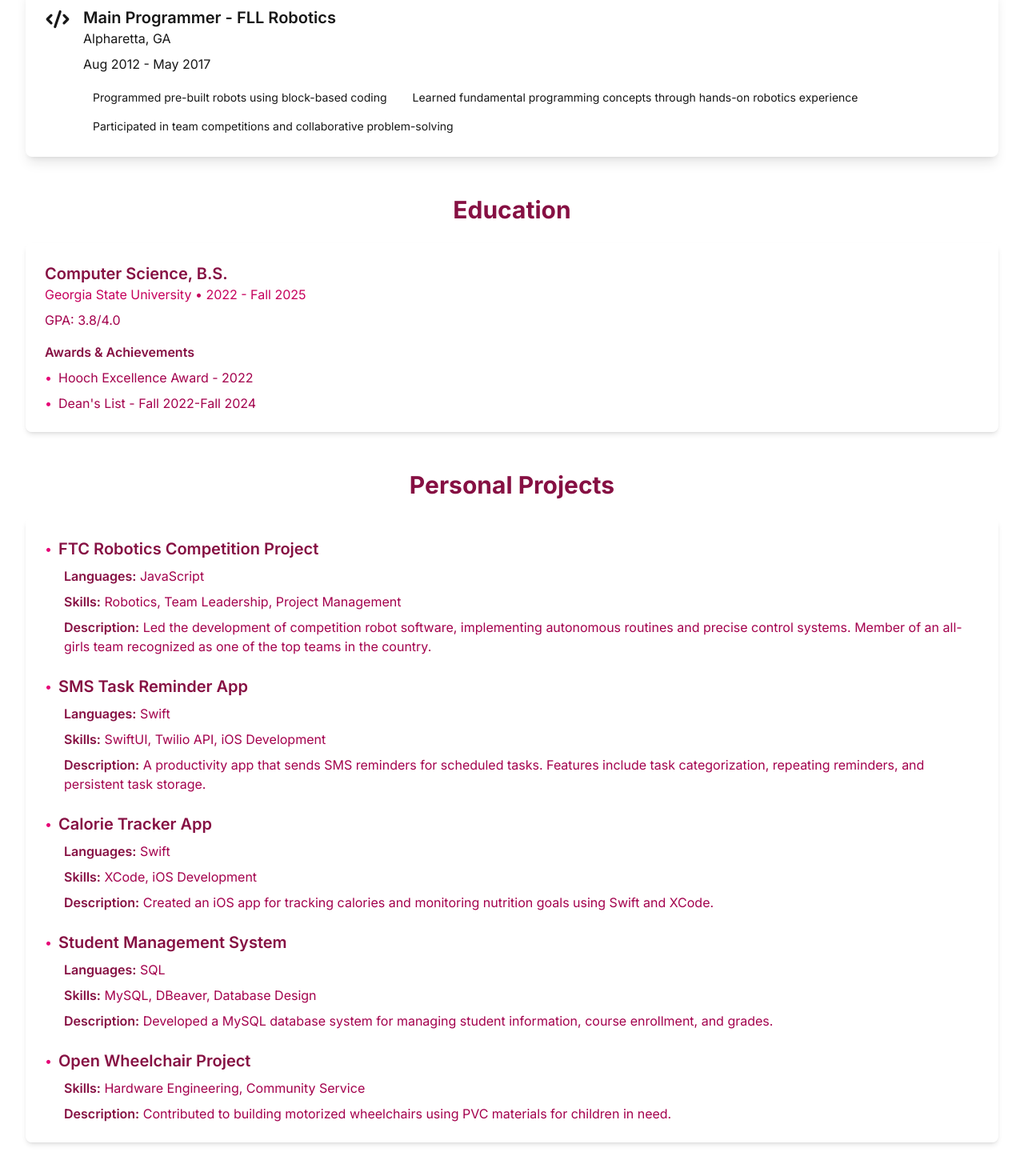
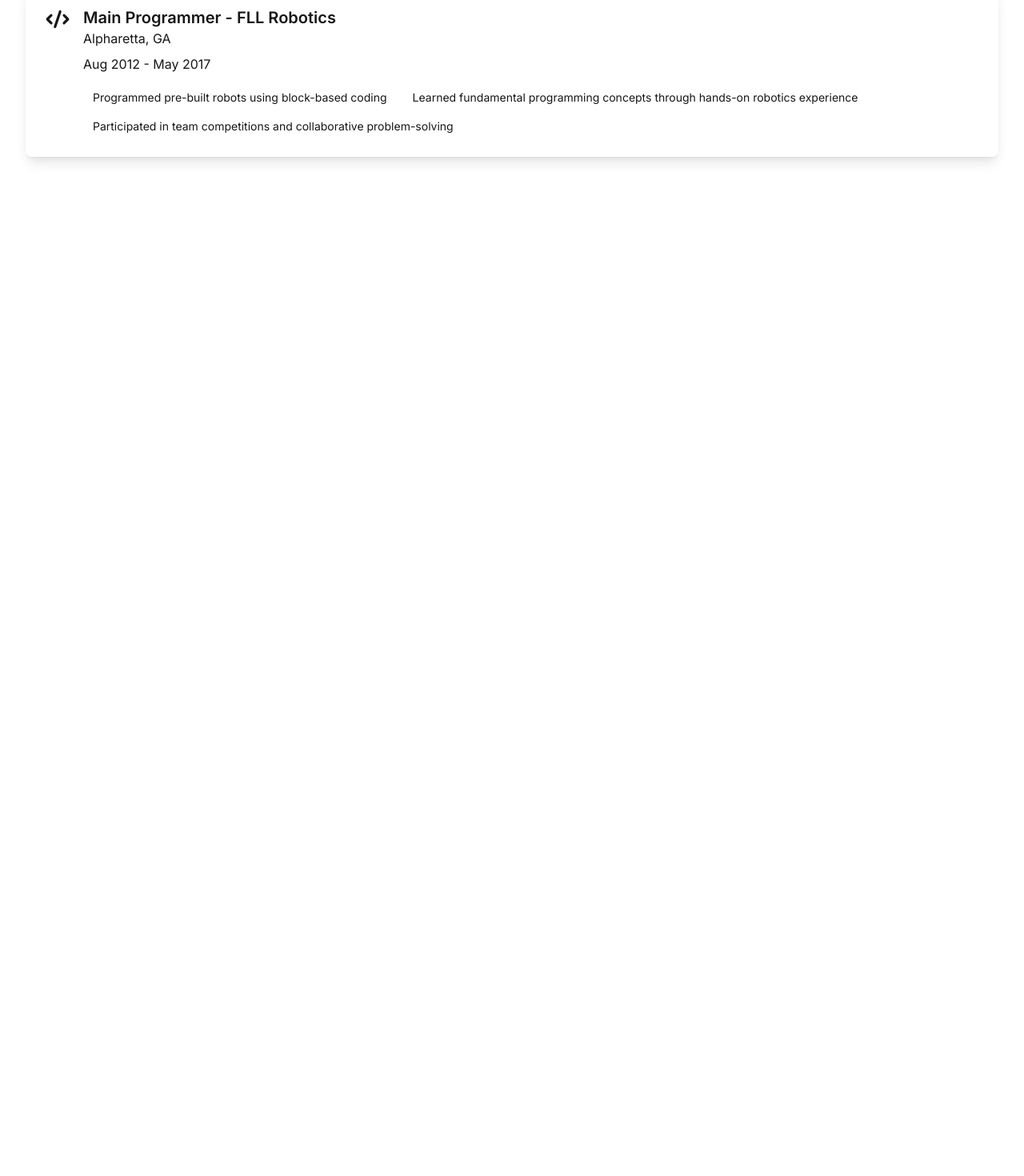
Before and after one commit to kaylahurd/portfolio, a Next.js app: page /experience in a window 1280 px wide. Shown: the part 2072-3542 px from the top of the page at 80% size. After the commit the page ends 2316 px from the top, so only its background shows below. Built offline with nearby package versions, Linux system fonts and the light colour scheme.

Commit message:
Fix unescaped apostrophes in experience and projects pages

```diff
--- a/app/experience/page.tsx
+++ b/app/experience/page.tsx
@@ -101,7 +101,7 @@ export default function Experience() {
         >
           <h1 className="text-4xl font-bold text-custom-black-50 mb-4">My Experience</h1>
           <p className="text-lg text-custom-black-200">
-            Here's a timeline of my professional journey
+            Here&apos;s a timeline of my professional journey
           </p>
         </motion.div>
 
@@ -139,134 +139,6 @@ export default function Experience() {
             </motion.div>
           ))}
         </div>
-
-        {/* Education Section */}
-        <motion.div
-          initial={{ opacity: 0, y: 20 }}
-          animate={{ opacity: 1, y: 0 }}
-          transition={{ delay: 0.5 }}
-          className="mt-12"
-        >
-          <h2 className="text-3xl font-bold text-pink-900 dark:text-pink-100 mb-6 text-center">Education</h2>
-          <div className="bg-white/80 dark:bg-pink-800/80 rounded-lg shadow-md backdrop-blur-sm p-6">
-            <h3 className="text-xl font-semibold text-pink-900 dark:text-pink-100">Computer Science, B.S.</h3>
-            <p className="text-pink-700 dark:text-pink-300 mb-2">Georgia State University • 2022 - Fall 2025</p>
-            <p className="text-pink-800 dark:text-pink-200">GPA: 3.8/4.0</p>
-            <div className="mt-4">
-              <h4 className="font-semibold text-pink-900 dark:text-pink-100 mb-2">Awards & Achievements</h4>
-              <ul className="space-y-2">
-                <li className="text-pink-800 dark:text-pink-200 flex items-center">
-                  <span className="mr-2 text-pink-600 dark:text-pink-300">•</span>
-                  Hooch Excellence Award - 2022
-                </li>
-                <li className="text-pink-800 dark:text-pink-200 flex items-center">
-                  <span className="mr-2 text-pink-600 dark:text-pink-300">•</span>
-                  Dean&apos;s List - Fall 2022-Fall 2024
-                </li>
-              </ul>
-            </div>
-          </div>
-        </motion.div>
-
-        {/* Personal Projects Section */}
-        <motion.div
-          initial={{ opacity: 0, y: 20 }}
-          animate={{ opacity: 1, y: 0 }}
-          transition={{ delay: 0.6 }}
-          className="mt-12"
-        >
-          <h2 className="text-3xl font-bold text-pink-900 dark:text-pink-100 mb-6 text-center">Personal Projects</h2>
-          <div className="bg-white/80 dark:bg-pink-800/80 rounded-lg shadow-md backdrop-blur-sm p-6">
-            <div className="space-y-6">
-              <div>
-                <div className="flex items-center mb-2">
-                  <span className="mr-2 text-pink-600 dark:text-pink-300">•</span>
-                  <h3 className="text-xl font-semibold text-pink-900 dark:text-pink-100">FTC Robotics Competition Project</h3>
-                </div>
-                <div className="ml-6">
-                  <p className="text-pink-800 dark:text-pink-200 mb-2">
-                    <span className="font-semibold text-pink-900 dark:text-pink-100">Languages:</span> JavaScript
-                  </p>
-                  <p className="text-pink-800 dark:text-pink-200 mb-2">
-                    <span className="font-semibold text-pink-900 dark:text-pink-100">Skills:</span> Robotics, Team Leadership, Project Management
-                  </p>
-                  <p className="text-pink-800 dark:text-pink-200">
-                    <span className="font-semibold text-pink-900 dark:text-pink-100">Description:</span> Led the development of competition robot software, implementing autonomous routines and precise control systems. Member of an all-girls team recognized as one of the top teams in the country.
-                  </p>
-                </div>
-              </div>
-
-              <div>
-                <div className="flex items-center mb-2">
-                  <span className="mr-2 text-pink-600 dark:text-pink-300">•</span>
-                  <h3 className="text-xl font-semibold text-pink-900 dark:text-pink-100">SMS Task Reminder App</h3>
-                </div>
-                <div className="ml-6">
-                  <p className="text-pink-800 dark:text-pink-200 mb-2">
-                    <span className="font-semibold text-pink-900 dark:text-pink-100">Languages:</span> Swift
-                  </p>
-                  <p className="text-pink-800 dark:text-pink-200 mb-2">
-                    <span className="font-semibold text-pink-900 dark:text-pink-100">Skills:</span> SwiftUI, Twilio API, iOS Development
-                  </p>
-                  <p className="text-pink-800 dark:text-pink-200">
-                    <span className="font-semibold text-pink-900 dark:text-pink-100">Description:</span> A productivity app that sends SMS reminders for scheduled tasks. Features include task categorization, repeating reminders, and persistent task storage.
-                  </p>
-                </div>
-              </div>
-
-              <div>
-                <div className="flex items-center mb-2">
-                  <span className="mr-2 text-pink-600 dark:text-pink-300">•</span>
-                  <h3 className="text-xl font-semibold text-pink-900 dark:text-pink-100">Calorie Tracker App</h3>
-                </div>
-                <div className="ml-6">
-                  <p className="text-pink-800 dark:text-pink-200 mb-2">
-                    <span className="font-semibold text-pink-900 dark:text-pink-100">Languages:</span> Swift
-                  </p>
-                  <p className="text-pink-800 dark:text-pink-200 mb-2">
-                    <span className="font-semibold text-pink-900 dark:text-pink-100">Skills:</span> XCode, iOS Development
-                  </p>
-                  <p className="text-pink-800 dark:text-pink-200">
-                    <span className="font-semibold text-pink-900 dark:text-pink-100">Description:</span> Created an iOS app for tracking calories and monitoring nutrition goals using Swift and XCode.
-                  </p>
-                </div>
-              </div>
-
-              <div>
-                <div className="flex items-center mb-2">
-                  <span className="mr-2 text-pink-600 dark:text-pink-300">•</span>
-                  <h3 className="text-xl font-semibold text-pink-900 dark:text-pink-100">Student Management System</h3>
-                </div>
-                <div className="ml-6">
-                  <p className="text-pink-800 dark:text-pink-200 mb-2">
-                    <span className="font-semibold text-pink-900 dark:text-pink-100">Languages:</span> SQL
-                  </p>
-                  <p className="text-pink-800 dark:text-pink-200 mb-2">
-                    <span className="font-semibold text-pink-900 dark:text-pink-100">Skills:</span> MySQL, DBeaver, Database Design
-                  </p>
-                  <p className="text-pink-800 dark:text-pink-200">
-                    <span className="font-semibold text-pink-900 dark:text-pink-100">Description:</span> Developed a MySQL database system for managing student information, course enrollment, and grades.
-                  </p>
-                </div>
-              </div>
-
-              <div>
-                <div className="flex items-center mb-2">
-                  <span className="mr-2 text-pink-600 dark:text-pink-300">•</span>
-                  <h3 className="text-xl font-semibold text-pink-900 dark:text-pink-100">Open Wheelchair Project</h3>
-                </div>
-                <div className="ml-6">
-                  <p className="text-pink-800 dark:text-pink-200 mb-2">
-                    <span className="font-semibold text-pink-900 dark:text-pink-100">Skills:</span> Hardware Engineering, Community Service
-                  </p>
-                  <p className="text-pink-800 dark:text-pink-200">
-                    <span className="font-semibold text-pink-900 dark:text-pink-100">Description:</span> Contributed to building motorized wheelchairs using PVC materials for children in need.
-                  </p>
-                </div>
-              </div>
-            </div>
-          </div>
-        </motion.div>
       </div>
     </div>
   );
--- a/app/projects/page.tsx
+++ b/app/projects/page.tsx
@@ -87,7 +87,7 @@ export default function Projects() {
         >
           <h1 className="text-4xl font-bold text-custom-black-50 mb-4">My Projects</h1>
           <p className="text-lg text-custom-black-200">
-            Here are some of the projects I've worked on
+            Here are some of the projects I&apos;ve worked on
           </p>
         </motion.div>
 
```
